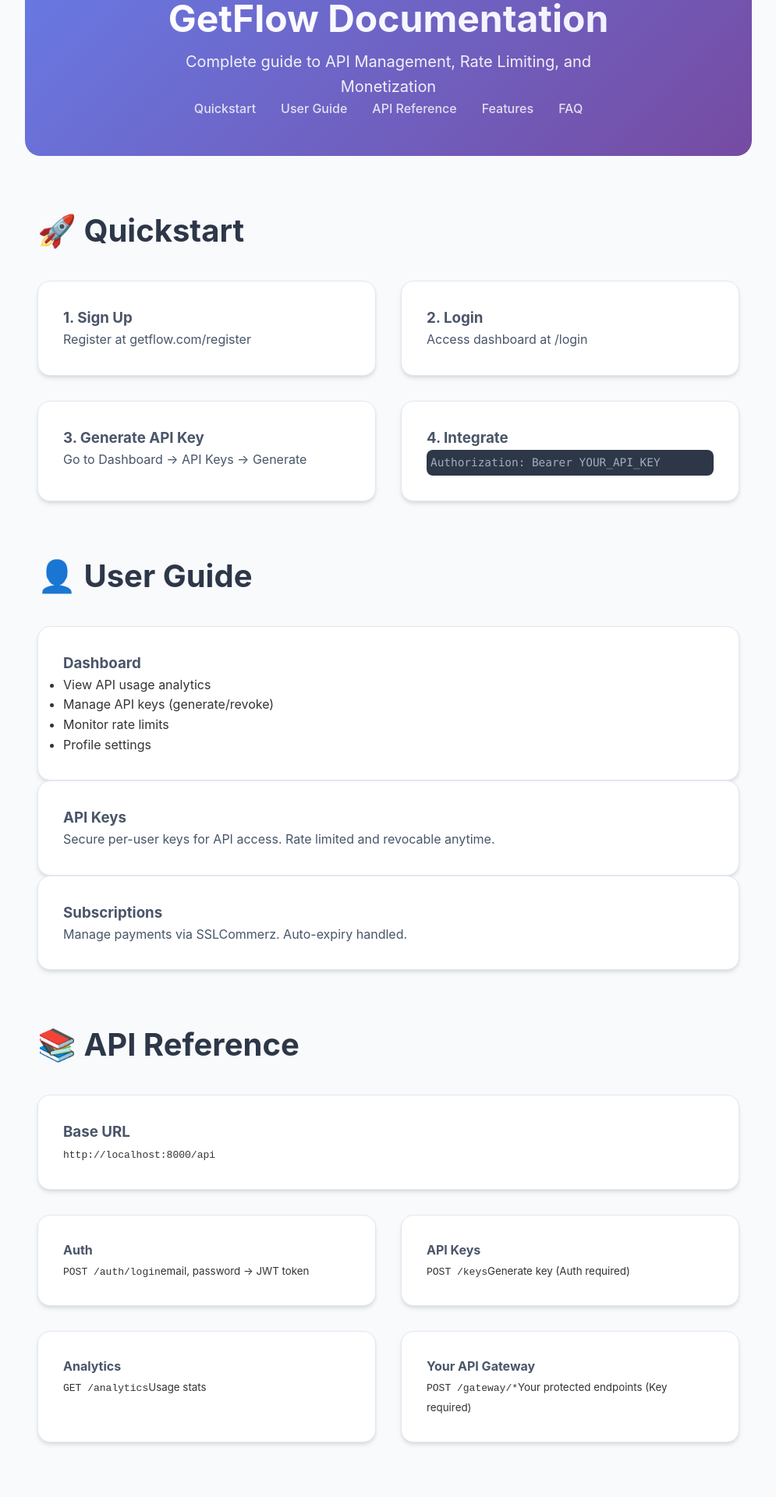
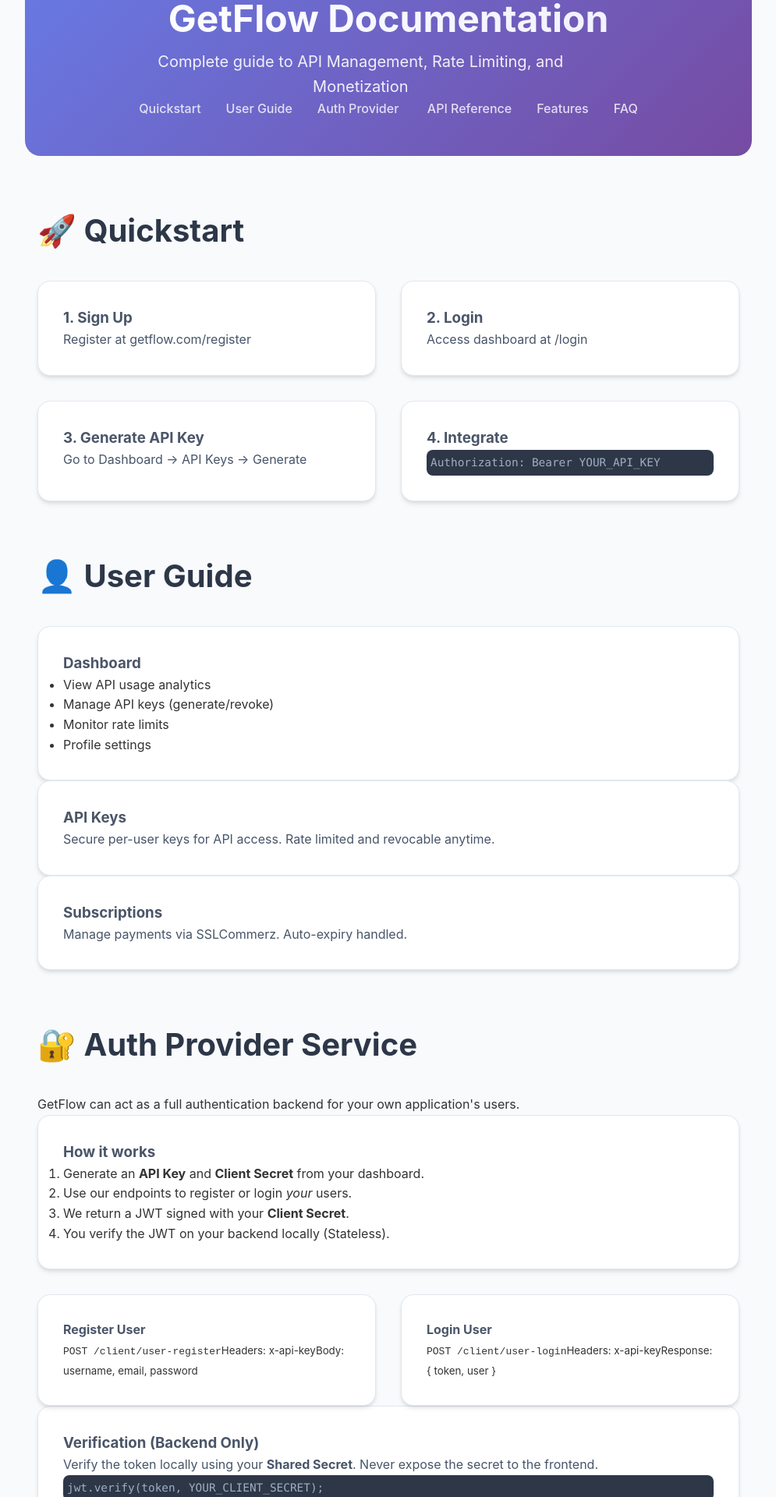
Before and after one commit to Ibrahim-898/GetFlow, a React (Create React App) app in the folder frontend/: page /docs in a window 1280 px wide. Shown: the part 240-2160 px from the top of the page at 78% size, without its empty margins (142-1137 px from the left). Built offline with nearby package versions, Linux system fonts and the light colour scheme; no server answers.

Commit message:
apiKey Model has been updated

```diff
--- a/frontend/src/pages/Docs/Docs.jsx
+++ b/frontend/src/pages/Docs/Docs.jsx
@@ -1,8 +1,160 @@
+// import React from 'react';
+// import { Link } from 'react-router-dom';
+// import { BookOpen, User, Key, Shield, BarChart3, Mail, HelpCircle } from 'lucide-react';
+
+// import './Docs.css'; // We'll create this
+
+// const Docs = () => {
+//   return (
+//     <div className="docs-page">
+//       <header className="docs-header">
+//         <div className="docs-hero">
+//           <BookOpen className="docs-icon" />
+//           <div>
+//             <h1>GetFlow Documentation</h1>
+//             <p>Complete guide to API Management, Rate Limiting, and Monetization</p>
+//             <nav className="docs-nav">
+//               <a href="#quickstart">Quickstart</a>
+//               <a href="#user-guide">User Guide</a>
+//               <a href="#api-reference">API Reference</a>
+//               <a href="#features">Features</a>
+//               <a href="#faq">FAQ</a>
+//             </nav>
+//           </div>
+//         </div>
+//       </header>
+
+//       <main className="docs-content">
+//         <section id="quickstart" className="docs-section">
+//           <h2>🚀 Quickstart</h2>
+//           <div className="card-grid">
+//             <div className="card">
+//               <h3>1. Sign Up</h3>
+//               <p>Register at <Link to="/register">getflow.com/register</Link></p>
+//             </div>
+//             <div className="card">
+//               <h3>2. Login</h3>
+//               <p>Access dashboard at <Link to="/login">/login</Link></p>
+//             </div>
+//             <div className="card">
+//               <h3>3. Generate API Key</h3>
+//               <p>Go to Dashboard → API Keys → Generate</p>
+//             </div>
+//             <div className="card">
+//               <h3>4. Integrate</h3>
+//               <div className="code-block">Authorization: Bearer YOUR_API_KEY</div>
+//             </div>
+//           </div>
+//         </section>
+
+//         <section id="user-guide" className="docs-section">
+//           <h2>👤 User Guide</h2>
+//           <div className="card">
+//             <h3>Dashboard</h3>
+//             <ul>
+//               <li>View API usage analytics</li>
+//               <li>Manage API keys (generate/revoke)</li>
+//               <li>Monitor rate limits</li>
+//               <li>Profile settings</li>
+//             </ul>
+//           </div>
+//           <div className="card">
+//             <h3>API Keys</h3>
+//             <p>Secure per-user keys for API access. Rate limited and revocable anytime.</p>
+//           </div>
+//           <div className="card">
+//             <h3>Subscriptions</h3>
+//             <p>Manage payments via SSLCommerz. Auto-expiry handled.</p>
+//           </div>
+//         </section>
+
+//         <section id="api-reference" className="docs-section">
+//           <h2>📚 API Reference</h2>
+//           <div className="card">
+//             <h3>Base URL</h3>
+//             <code>http://localhost:8000</code>
+//           </div>
+//           <div className="endpoint-grid">
+//             <div className="endpoint-card">
+//               <h4>Auth</h4>
+//               <code>POST /auth/login</code>
+//               <small>email, password → JWT token</small>
+//             </div>
+//             <div className="endpoint-card">
+//               <h4>API Keys</h4>
+//               <code>POST /keys</code>
+//               <small>Generate key (Auth required)</small>
+//             </div>
+//             <div className="endpoint-card">
+//               <h4>Analytics</h4>
+//               <code>GET /analytics</code>
+//               <small>Usage stats</small>
+//             </div>
+//             <div className="endpoint-card">
+//               <h4>Your API Gateway</h4>
+//               <code>POST /gateway/*</code>
+//               <small>Your protected endpoints (Key required)</small>
+//             </div>
+//           </div>
+//         </section>
+
+//         <section id="features" className="docs-section">
+//           <h2>✨ Features</h2>
+//           <ul className="feature-list">
+//             <li><Shield /> Advanced Rate Limiting (Redis-powered)</li>
+//             <li><Key /> API Key Management</li>
+//             <li><BarChart3 /> Real-time Analytics</li>
+//             <li><Mail /> Email Notifications</li>
+//             <li>🔐 JWT Authentication</li>
+//             <li>💳 Subscription Billing</li>
+//             <li>📊 Usage Dashboards</li>
+//           </ul>
+
+//         </section>
+
+//         <section id="faq" className="docs-section">
+//           <h2>❓ FAQ</h2>
+//           <div className="faq-grid">
+//             <div className="faq-item">
+//               <h4>How do rate limits work?</h4>
+//               <p>Sliding window algorithm via Redis. Configurable per key/endpoint.</p>
+//             </div>
+//             <div className="faq-item">
+//               <h4>What happens on limit exceed?</h4>
+//               <p>HTTP 429 Too Many Requests with Retry-After header.</p>
+//             </div>
+//             <div className="faq-item">
+//               <h4>Is my data secure?</h4>
+//               <p>JWT + API keys + bcrypt. No plain passwords stored.</p>
+//             </div>
+//             <div className="faq-item">
+//               <h4>Support?</h4>
+//               <p>getflow.official@gmail.com</p>
+//             </div>
+//           </div>
+//         </section>
+
+//         <section className="docs-footer">
+//           <div className="support-links">
+//             <Link to="/dashboard"><User /> Dashboard</Link>
+// <a href="mailto:support@getflow.com"><Mail /> Contact</a>
+// <a href="#"> GitHub</a>
+// <a href="#"><HelpCircle /> Support</a>
+//           </div>
+//         </section>
+//       </main>
+//     </div>
+//   );
+// };
+
+// export default Docs;
+
+
 import React from 'react';
 import { Link } from 'react-router-dom';
-import { BookOpen, User, Key, Shield, BarChart3, Mail, HelpCircle } from 'lucide-react';
+import { BookOpen, User, Key, Shield, BarChart3, Mail, HelpCircle, Lock } from 'lucide-react';
 
-import './Docs.css'; // We'll create this
+import './Docs.css';
 
 const Docs = () => {
   return (
@@ -16,6 +168,7 @@
             <nav className="docs-nav">
               <a href="#quickstart">Quickstart</a>
               <a href="#user-guide">User Guide</a>
+              <a href="#auth-provider">Auth Provider</a> {/* New Link */}
               <a href="#api-reference">API Reference</a>
               <a href="#features">Features</a>
               <a href="#faq">FAQ</a>
@@ -68,11 +221,51 @@
           </div>
         </section>
 
+        {/* --- NEW AUTH PROVIDER SECTION --- */}
+        <section id="auth-provider" className="docs-section">
+          <h2>🔐 Auth Provider Service</h2>
+          <p>GetFlow can act as a full authentication backend for your own application's users.</p>
+
+          <div className="card">
+            <h3>How it works</h3>
+            <ol>
+              <li>Generate an <strong>API Key</strong> and <strong>Client Secret</strong> from your dashboard.</li>
+              <li>Use our endpoints to register or login <em>your</em> users.</li>
+              <li>We return a JWT signed with your <strong>Client Secret</strong>.</li>
+              <li>You verify the JWT on your backend locally (Stateless).</li>
+            </ol>
+          </div>
+
+          <div className="endpoint-grid">
+             <div className="endpoint-card">
+              <h4>Register User</h4>
+              <code>POST /client/user-register</code>
+              <small>Headers: x-api-key</small>
+              <small>Body: username, email, password</small>
+            </div>
+            <div className="endpoint-card">
+              <h4>Login User</h4>
+              <code>POST /client/user-login</code>
+              <small>Headers: x-api-key</small>
+              <small>Response: {`{ token, user }`}</small>
+            </div>
+          </div>
+
+          <div className="card">
+            <h3>Verification (Backend Only)</h3>
+            <p>Verify the token locally using your <strong>Shared Secret</strong>. Never expose the secret to the frontend.</p>
+            <div className="code-block">
+              jwt.verify(token, YOUR_CLIENT_SECRET);
+            </div>
+          </div>
+        </section>
+        {/* --- END NEW SECTION --- */}
+
         <section id="api-reference" className="docs-section">
           <h2>📚 API Reference</h2>
           <div className="card">
             <h3>Base URL</h3>
-            <code>http://localhost:8000/api</code>
+            <code>http://localhost:8000</code>
           </div>
           <div className="endpoint-grid">
             <div className="endpoint-card">
@@ -105,11 +298,10 @@
             <li><Key /> API Key Management</li>
             <li><BarChart3 /> Real-time Analytics</li>
             <li><Mail /> Email Notifications</li>
-            <li>🔐 JWT Authentication</li>
+            <li><Lock /> Auth Provider (Managed User Sessions)</li>
             <li>💳 Subscription Billing</li>
             <li>📊 Usage Dashboards</li>
           </ul>
-
         </section>
 
         <section id="faq" className="docs-section">
@@ -120,8 +312,8 @@
               <p>Sliding window algorithm via Redis. Configurable per key/endpoint.</p>
             </div>
             <div className="faq-item">
-              <h4>What happens on limit exceed?</h4>
-              <p>HTTP 429 Too Many Requests with Retry-After header.</p>
+              <h4>Can I use GetFlow for my user logins?</h4>
+              <p>Yes! Use the Auth Provider service to manage your application's user database and authentication flow.</p>
             </div>
             <div className="faq-item">
               <h4>Is my data secure?</h4>
@@ -129,7 +321,7 @@
             </div>
             <div className="faq-item">
               <h4>Support?</h4>
-              <p>Email support@getflow.com or GitHub issues.</p>
+              <p>getflow.official@gmail.com</p>
             </div>
           </div>
         </section>
@@ -137,9 +329,9 @@
         <section className="docs-footer">
           <div className="support-links">
             <Link to="/dashboard"><User /> Dashboard</Link>
-<a href="mailto:support@getflow.com"><Mail /> Contact</a>
-<a href="#"> GitHub</a>
-<a href="#"><HelpCircle /> Support</a>
+            <a href="mailto:support@getflow.com"><Mail /> Contact</a>
+            <a href="#"> GitHub</a>
+            <a href="#"><HelpCircle /> Support</a>
           </div>
         </section>
       </main>
```
Also changed, not shown: 1 other file (tests, documents, lock files or other folders).
